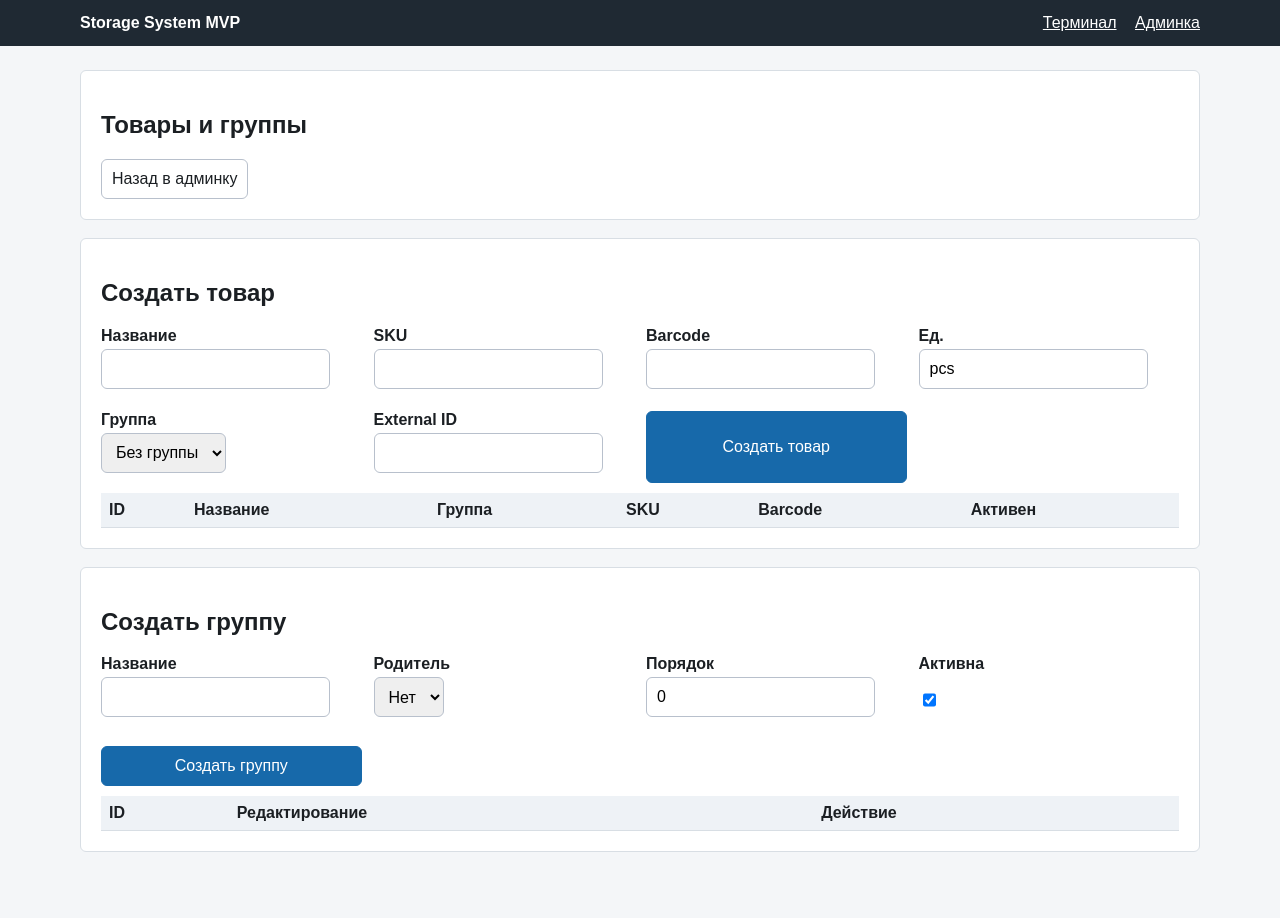
After one commit to RomarioAgro/storage_system, a FastAPI app: page /admin/products in a window 1280 px wide. The commit adds this page. Run offline with FastAPI, Linux system fonts and the light colour scheme; lists and menus that the app fills with data are empty.

Commit message:
Move product admin to separate page

```diff
--- /dev/null
+++ b/app/templates/admin/products.html
@@ -0,0 +1,59 @@
+{% extends "base.html" %}
+{% block content %}
+<section class="panel">
+  <h1>Товары и группы</h1>
+  <a class="button secondary" href="/admin">Назад в админку</a>
+</section>
+
+<section class="panel" id="products">
+  <h2>Создать товар</h2>
+  <form method="post" action="/admin/products" class="grid">
+    <label><span>Название</span><input name="name" required></label>
+    <label><span>SKU</span><input name="sku"></label>
+    <label><span>Barcode</span><input name="barcode"></label>
+    <label><span>Ед.</span><input name="unit" value="pcs"></label>
+    <label><span>Группа</span><select name="category_id"><option value="">Без группы</option>{% for category in categories %}<option value="{{ category.id }}">{% if category.parent %}{{ category.parent.name }} / {% endif %}{{ category.name }}</option>{% endfor %}</select></label>
+    <label><span>External ID</span><input name="external_id"></label>
+    <button type="submit">Создать товар</button>
+  </form>
+  <table>
+    <thead><tr><th>ID</th><th>Название</th><th>Группа</th><th>SKU</th><th>Barcode</th><th>Активен</th></tr></thead>
+    <tbody>{% for product in products %}<tr><td>{{ product.id }}</td><td>{{ product.name }}</td><td>{{ product.category.name if product.category else "" }}</td><td>{{ product.sku or "" }}</td><td>{{ product.barcode or "" }}</td><td>{{ product.is_active }}</td></tr>{% endfor %}</tbody>
+  </table>
+</section>
+
+<section class="panel" id="categories">
+  <h2>Создать группу</h2>
+  <form method="post" action="/admin/categories" class="grid">
+    <label><span>Название</span><input name="name" required></label>
+    <label><span>Родитель</span><select name="parent_id"><option value="">Нет</option>{% for category in categories %}<option value="{{ category.id }}">{{ category.name }}</option>{% endfor %}</select></label>
+    <label><span>Порядок</span><input name="sort_order" value="0"></label>
+    <label><span>Активна</span><input type="checkbox" name="is_active" checked></label>
+    <button type="submit">Создать группу</button>
+  </form>
+  <table>
+    <thead><tr><th>ID</th><th>Редактирование</th><th>Действие</th></tr></thead>
+    <tbody>
+      {% for category in categories %}
+      <tr>
+        <td>{{ category.id }}</td>
+        <td>
+          <form method="post" action="/admin/categories/{{ category.id }}" class="grid">
+            <label><span>Название</span><input name="name" value="{{ category.name }}" required></label>
+            <label><span>Родитель</span><select name="parent_id"><option value="">Нет</option>{% for candidate in categories %}{% if candidate.id != category.id %}<option value="{{ candidate.id }}" {% if candidate.id == category.parent_id %}selected{% endif %}>{{ candidate.name }}</option>{% endif %}{% endfor %}</select></label>
+            <label><span>Порядок</span><input name="sort_order" value="{{ category.sort_order }}"></label>
+            <label><span>Активна</span><input type="checkbox" name="is_active" {% if category.is_active %}checked{% endif %}></label>
+            <button type="submit">Сохранить</button>
+          </form>
+        </td>
+        <td>
+          <form method="post" action="/admin/categories/{{ category.id }}/toggle-active">
+            <button class="{% if category.is_active %}danger{% else %}secondary{% endif %}" type="submit">{% if category.is_active %}Отключить{% else %}Включить{% endif %}</button>
+          </form>
+        </td>
+      </tr>
+      {% endfor %}
+    </tbody>
+  </table>
+</section>
+{% endblock %}
```
Also changed, not shown: app/templates/admin/index.html (+3 -49 lines), app/ui/admin.py (+24 -10 lines), spec/07_admin_panel_spec.md (+5 -0 lines), tests/test_admin_ui.py (+14 -1 lines).
